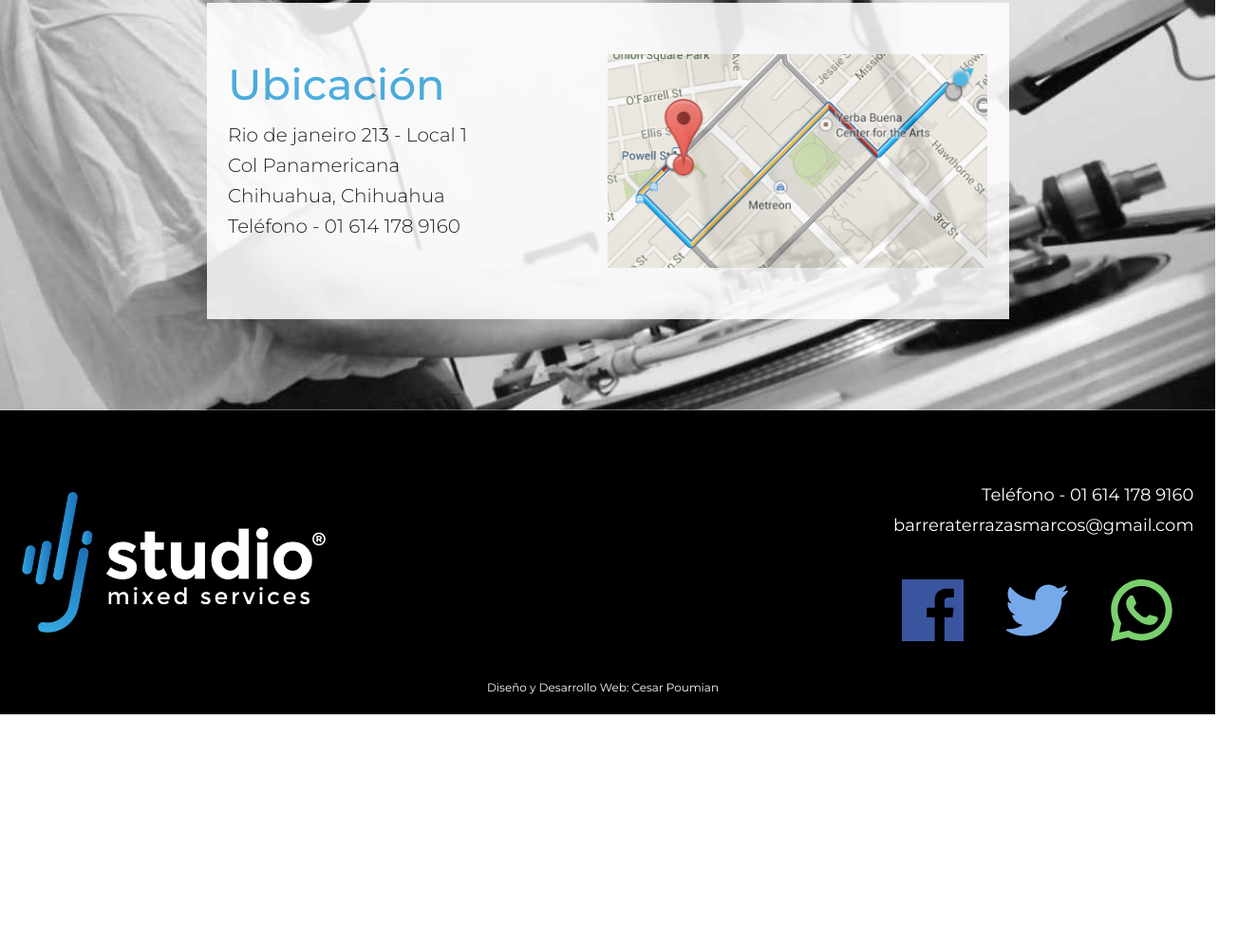
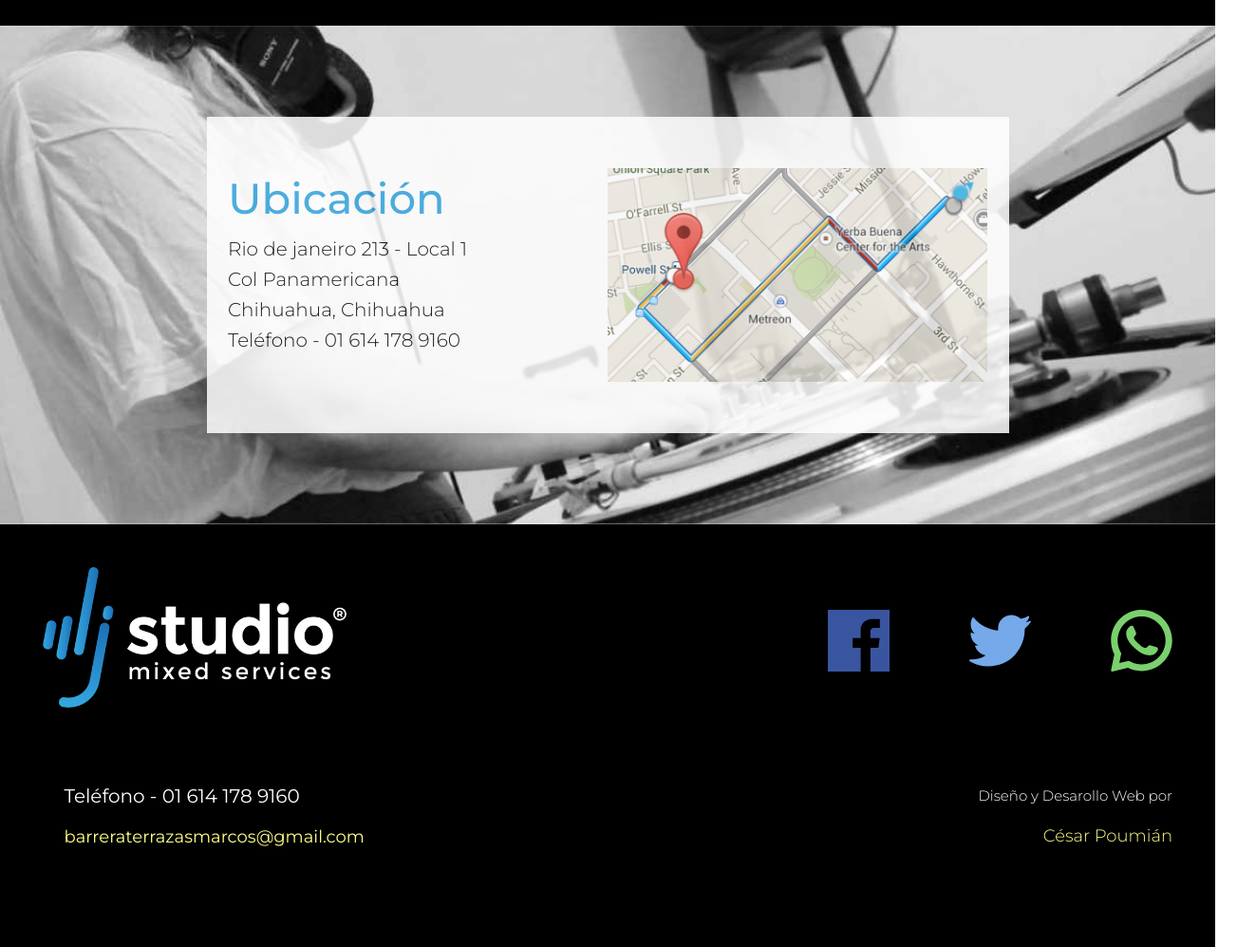
Before and after one commit to cpoumian/djstudio, a website: page app/index.html in a window 1280 px wide. Shown: the part 4483-5480 px from the top of the page at 95% size, 1303 px wide, since content can reach past the window. Before the commit the page ends 5235 px from the top, so only its background shows below. Drawn offline with Linux system fonts and the light colour scheme.

Commit message:
Finish footer styles.

```diff
--- a/app/assets/styles/modules/_about.css
+++ b/app/assets/styles/modules/_about.css
@@ -7,6 +7,11 @@
 		background-size: cover;
 		height: 60vh;
 	} /* background image - atSmall - standard resolution */
+
+	@mixin atMedium {
+		height: 75vh;
+	}
+
 
 .wrapper {
 	height: 100%;
--- a/app/assets/styles/modules/_footer.css
+++ b/app/assets/styles/modules/_footer.css
@@ -1,66 +1,117 @@
 .footer {
+	height: 100vh;
 	display: flex;
 	flex-direction: column;
 	justify-content: space-around;
 	align-items: center;
-	height: 100vh;
+	padding: $spaceStd;
 	background-color: $mainBlack;
 
 	@mixin atSmall {
-		flex-direction: row;
 		justify-content: space-between;
-		height: 40vh;
+		height: 50vh;
+	}
+
+	@mixin atMedium {
+		height: 50vh;
+		display: block;
 	}
 
 	&__logo {
-		max-width: 285px;
+	width: 260px;
+	max-width: 320px;
+
+		@mixin atSmall{
+			width: 400px;
+			min-width: 320px;
+			margin: $spaceStd;
+		} /* &_logo atSmall */
+
+		@mixin atMedium {
+			display: inline-block;
+		}
+
+	} /* &__logo */
+
+	.social {
+		justify-content: space-between;
+		width: 100%;
 
 		@mixin atSmall {
-			max-width: 320px;
+			justify-content: space-around;
 		}
-	} /* &__logo */
 
-	.wrapper--info {
-		order: 2;
+		@mixin atMedium {
+			width: 33%;
+			float: right;
+			justify-content: space-between;
+			margin-top: $spaceDbl;
+		}
+
+	} /* .social */
+
+	.container {
+		display: flex;
 		flex-direction: column;
-		align-items: center;
+		justify-content: space-between;
+		padding-left: $spaceStd;
+		padding-right: $spaceStd;
 
 		@mixin atSmall {
-			align-items: flex-end;
-			order: 3;
+			flex-direction: row;
+			width: 100%;
 		}
 
-	} /* .wrapper--info */
+		@mixin atMedium {
+
+		}
+
+	} /* .container */
+
+	&__info {
 
 		p {
+		color: $mainWhite;
+		font-size: $textSizeSmall;
+		font-weight: $weightRegular;
+		line-height: $lineHeightLarge;
 		text-align: center;
-		line-height: $lineHeight;
+
+			@mixin atSmall {
+				font-size: $textSize;
+				text-align: left;
+				margin: $spaceDbl $spaceStd;
+			}
+		} /* p */
+
+	} /* &__info */
+
+	 &__promo {
+
+		 	p {
+			color: $mainWhite;
 			font-size: $textSizeXsmall;
-		color: $mainWhite;
+			font-weight: $weightLight;
+			line-height: $lineHeightLarge;
+			text-align: center;
 
 				@mixin atSmall {
 					text-align: right;
-			font-size: $textSizeSmall;
-		}
+					margin: $spaceDbl $spaceStd;
 				}
 
-	.wrapper--promo {
-		order: 3;
-		align-self: center;
-		text-align: center;
-		max-width: 180px;
-
-		@mixin atSmall {
-			order: 2;
-			align-self: flex-end;
-			max-width: 400px;
+				@mixin atMedium {
+					margin-right: $spaceDbl;
 				}
 
-		p {
-			color: $mainWhite;
-			font-size: 1.2rem;
-		}
+			} /* p */
 
+	 } /* &__promo */
+
+	a {
+		text-decoration: none;
+		font-size: $textSizeSmall;
+		color: $mainYellow;
 	}
 
 } /* .footer */
--- a/app/index.html
+++ b/app/index.html
@@ -151,19 +151,19 @@
   </div> <!-- #directions .page-section -->
 
   <footer class="footer">
-    <div class="wrapper wrapper--logo">
-      <img class="footer__logo" srcset="assets/images/logos/logo-djs-white-text.png 285w, assets/images/logos/logo-djs-white-text@2x.png 570w" alt="Dj Studio's logo image">
-    </div> <!-- wrapper-logo -->
-    <div class="wrapper wrapper--promo">
-      <p>Diseño y Desarrollo Web: Cesar Poumian</p>
-    </div>
-      <div class="wrapper wrapper--info">
-        <p>Teléfono - 01 614 178 9160<br>barreraterrazasmarcos@gmail.com</p>
+        <img class="footer__logo" srcset="assets/images/logos/logo-djs-white-text.png 285w, assets/images/logos/logo-djs-white-text@2x.png 570w" alt="Dj Studio's logo image">
         <div class="social">
           <img class="social--icon" src="assets/images/icons/social/face-blue.svg">
           <img class="social--icon" src="assets/images/icons/social/twitter-blue.svg">
           <img class="social--icon" src="assets/images/icons/social/whats-green.svg">
-        </div> <!-- .social -->
-    </div> <!-- .wrapper-info -->
-  </footer>
+        </div> <!-- .footer__social -->
+        <div class="container">
+          <div class="footer__info">
+            <p>Teléfono - 01 614 178 9160<br><a href="">barreraterrazasmarcos@gmail.com</a></p>
+        </div> <!-- .footer__info -->
+        <div class="footer__promo">
+            <p>Diseño y Desarollo Web por<br><a href="">César Poumián</a></p>
+        </div> <!-- .footer__promo -->
+      </div><!-- wrapper -->
+  </footer> <!-- .footer -->
 </body>
--- a/app/temp/styles/styles.css
+++ b/app/temp/styles/styles.css
@@ -892,6 +892,14 @@ img {
 
 /* background image - atSmall - standard resolution */
 
+@media (min-width: 800px) {
+
+#about {
+		height: 75vh
+
+}
+		}
+
 #about .wrapper {
 	height: 100%;
 	margin: 0 auto;
@@ -1692,6 +1700,7 @@ img {
 /* #about */
 
 .footer {
+	height: 100vh;
 	display: -webkit-box;
 	display: -ms-flexbox;
 	display: flex;
@@ -1704,7 +1713,7 @@ img {
 	-webkit-box-align: center;
 	    -ms-flex-align: center;
 	        align-items: center;
-	height: 100vh;
+	padding: 2.25rem;
 	background-color: #000;
 
 }
@@ -1712,102 +1721,175 @@ img {
 @media (min-width: 549px) {
 
 .footer {
-		-webkit-box-orient: horizontal;
-		-webkit-box-direction: normal;
-		    -ms-flex-direction: row;
-		        flex-direction: row;
 		-webkit-box-pack: justify;
 		    -ms-flex-pack: justify;
 		        justify-content: space-between;
-		height: 40vh
+		height: 50vh
+
+}
+		}
+
+@media (min-width: 800px) {
+
+.footer {
+		height: 50vh;
+		display: block
 
 }
 		}
 
 .footer__logo {
-		max-width: 285px;
+	width: 260px;
+	max-width: 320px;
+
 	}
 
 @media (min-width: 549px) {
 
 .footer__logo {
-			max-width: 320px
+			width: 400px;
+			min-width: 320px;
+			margin: 2.25rem
+
+	}
+		}
+
+/* &_logo atSmall */
+
+@media (min-width: 800px) {
+
+.footer__logo {
+			display: inline-block
+
 	}
 		}
 
 /* &__logo */
 
-.footer .wrapper--info {
-		-webkit-box-ordinal-group: 3;
-		    -ms-flex-order: 2;
-		        order: 2;
+.footer .social {
+		-webkit-box-pack: justify;
+		    -ms-flex-pack: justify;
+		        justify-content: space-between;
+		width: 100%;
+
+	}
+
+@media (min-width: 549px) {
+
+.footer .social {
+			-ms-flex-pack: distribute;
+			    justify-content: space-around
+
+	}
+		}
+
+@media (min-width: 800px) {
+
+.footer .social {
+			width: 33%;
+			float: right;
+			-webkit-box-pack: justify;
+			    -ms-flex-pack: justify;
+			        justify-content: space-between;
+			margin-top: 4.5rem
+
+	}
+		}
+
+/* .social */
+
+.footer .container {
+		display: -webkit-box;
+		display: -ms-flexbox;
+		display: flex;
 		-webkit-box-orient: vertical;
 		-webkit-box-direction: normal;
 		    -ms-flex-direction: column;
 		        flex-direction: column;
-		-webkit-box-align: center;
-		    -ms-flex-align: center;
-		        align-items: center;
-
-	}
-
-@media (min-width: 549px) {
-
-.footer .wrapper--info {
-			-webkit-box-align: end;
-			    -ms-flex-align: end;
-			        align-items: flex-end;
-			-webkit-box-ordinal-group: 4;
-			    -ms-flex-order: 3;
-			        order: 3
-
-	}
-		}
-
-/* .wrapper--info */
-
-.footer p {
+		-webkit-box-pack: justify;
+		    -ms-flex-pack: justify;
+		        justify-content: space-between;
+		padding-left: 2.25rem;
+		padding-right: 2.25rem;
+
+	}
+
+@media (min-width: 549px) {
+
+.footer .container {
+			-webkit-box-orient: horizontal;
+			-webkit-box-direction: normal;
+			    -ms-flex-direction: row;
+			        flex-direction: row;
+			width: 100%
+
+	}
+		}
+
+@media (min-width: 800px) {
+		}
+
+/* .container */
+
+.footer__info { /* p */
+
+	}
+
+.footer__info p {
+		color: #FFF;
+		font-size: 1.8rem;
+		font-weight: 400;
+		line-height: 4.2rem;
 		text-align: center;
-		line-height: 3.2rem;
-		font-size: 1.5rem;
-		color: #FFF;
-	}
-
-@media (min-width: 549px) {
-
-.footer p {
-			text-align: right;
-			font-size: 1.8rem
-	}
-		}
-
-.footer .wrapper--promo {
-		-webkit-box-ordinal-group: 4;
-		    -ms-flex-order: 3;
-		        order: 3;
-		-ms-flex-item-align: center;
-		    align-self: center;
-		text-align: center;
-		max-width: 180px;
-
-	}
-
-@media (min-width: 549px) {
-
-.footer .wrapper--promo {
-			-webkit-box-ordinal-group: 3;
-			    -ms-flex-order: 2;
-			        order: 2;
-			-ms-flex-item-align: end;
-			    align-self: flex-end;
-			max-width: 400px
-
-	}
-		}
-
-.footer .wrapper--promo p {
+		}
+
+@media (min-width: 549px) {
+
+.footer__info p {
+				font-size: 2rem;
+				text-align: left;
+				margin: 4.5rem 2.25rem
+		}
+		}
+
+/* &__info */
+
+.footer__promo { /* p */
+
+	 }
+
+.footer__promo p {
 			color: #FFF;
-			font-size: 1.2rem;
-		}
+			font-size: 1.5rem;
+			font-weight: 300;
+			line-height: 4.2rem;
+			text-align: center;
+
+			}
+
+@media (min-width: 549px) {
+
+.footer__promo p {
+					text-align: right;
+					margin: 4.5rem 2.25rem
+
+			}
+		}
+
+@media (min-width: 800px) {
+
+.footer__promo p {
+					margin-right: 4.5rem
+
+			}
+		}
+
+/* &__promo */
+
+.footer a {
+		text-decoration: none;
+		font-size: 1.8rem;
+		color: #FFFF87;
+	}
 
 /* .footer */
```
Lines whose indentation alone changed are shown as unchanged.
